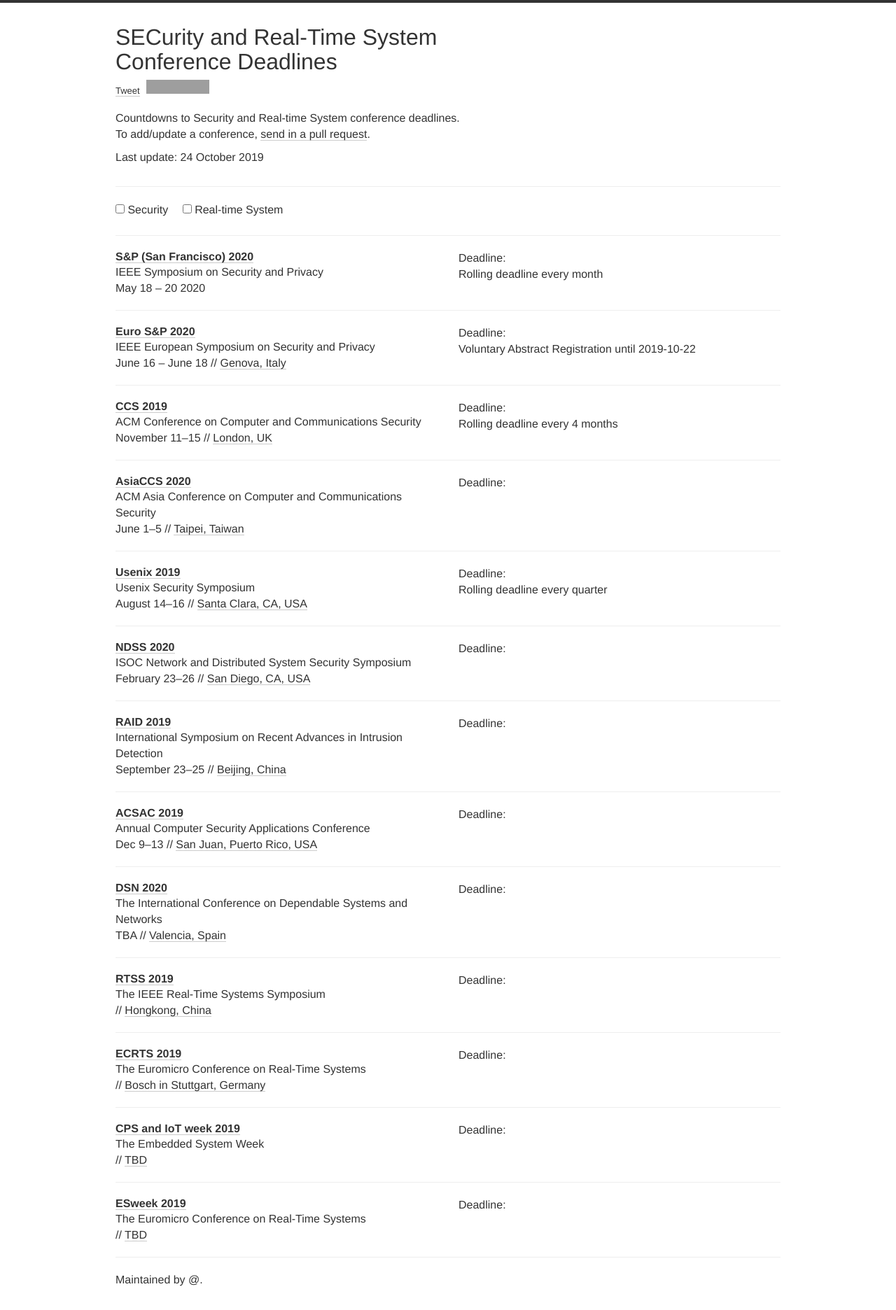
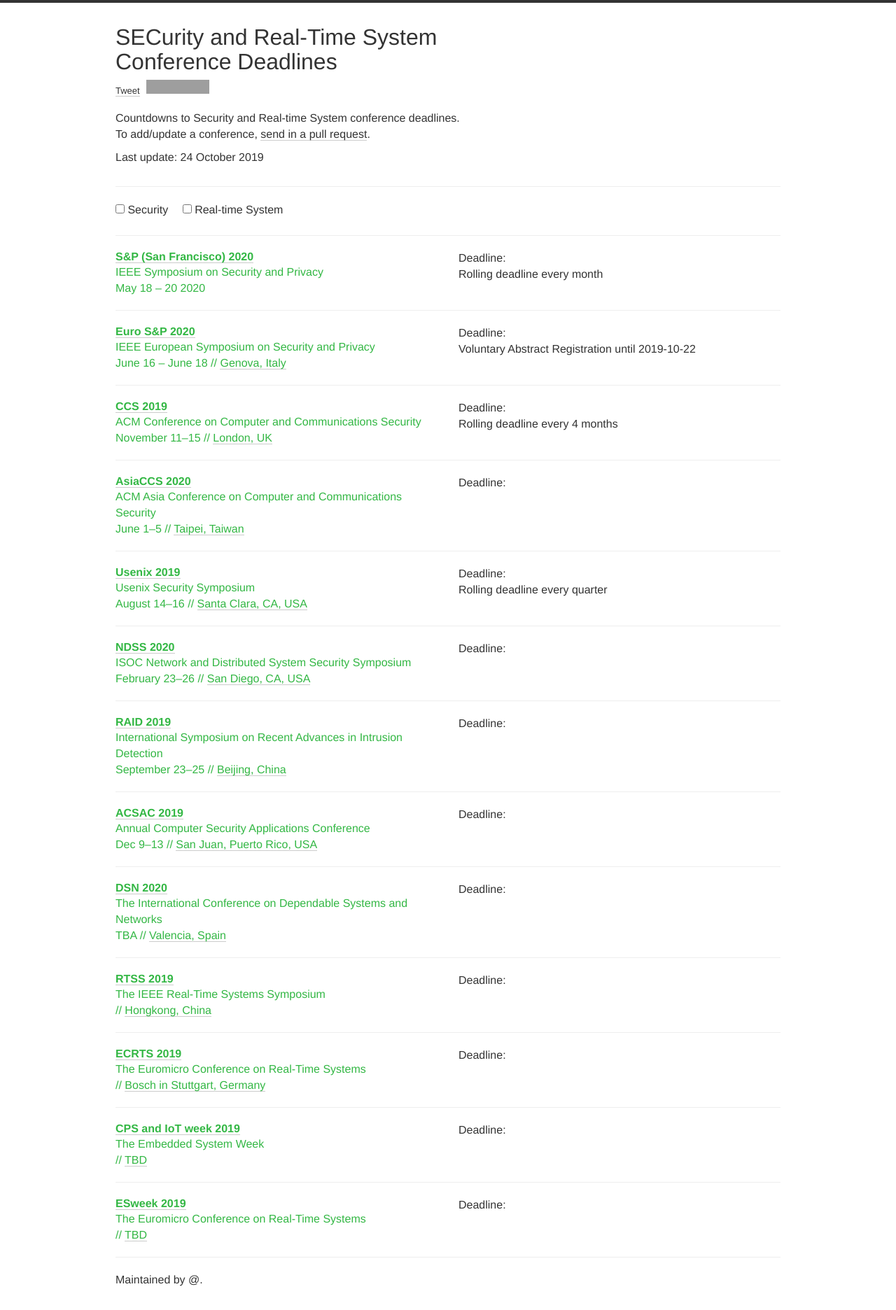
Before and after one commit to srliu/sec.rt-deadlines.github.io, a Jekyll site: the page built from index.html, in a window 1280 px wide. Shown: the whole page at 70% size. Built offline with Jekyll 4.4.1, drawn with Linux system fonts in a browser that asks for light colours; nearby versions of some CDN libraries; comment, search, counter and statistics services are not loaded; grey boxes are pictures that could not be loaded.

Commit message:
update info

```diff
--- a/index.html
+++ b/index.html
@@ -55,10 +55,12 @@
         <div id="{{ conf.name | append: conf.year | slugify }}" class="conf {% for tag in conf.tags %} {{tag}} {% endfor %}">
           <div class="row">
               <div class="col-xs-12 col-sm-6">
-                <h2><a color=#33b744 href="{{conf.link}}">{{conf.name}} {{conf.year}}</a></h2>
-                <div class="meta">
-                  {{ conf.description }}<br>
-                  {{conf.date | replace: '-', '–'}} {% if conf.place %}// <a href="http://maps.google.com/?q={{conf.place}}">{{conf.place}}</a>{% endif %}<br>
+                <div style="color:#33b744">
+                  <h2><a href="{{conf.link}}">{{conf.name}} {{conf.year}}</a></h2>
+                  <div class="meta">
+                    {{ conf.description }}<br>
+                    {{conf.date | replace: '-', '–'}} {% if conf.place %}// <a href="http://maps.google.com/?q={{conf.place}}">{{conf.place}}</a>{% endif %}<br>
+                  </div>
                 </div>
               </div>
               <div class="col-xs-12 col-sm-6">
```
